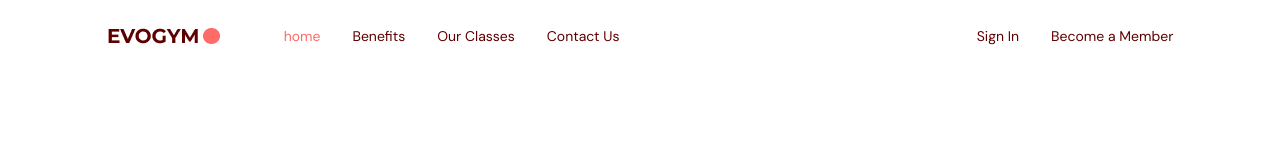
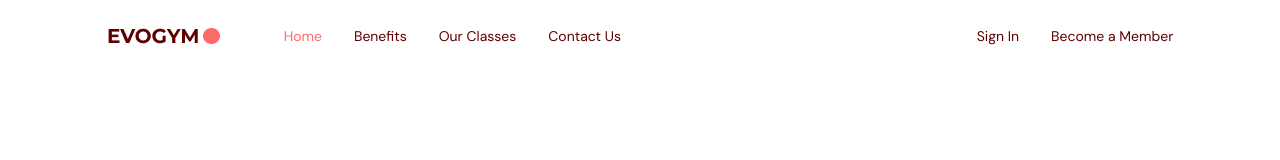
Before and after one commit to pavelFaraday/fitness-gym, a React (Vite) app: page / in a window 1280 px wide. Shown: the top 160 px of the page. Built offline with nearby package versions, Linux system fonts and the light colour scheme.

Commit message:
update misspelling

```diff
--- a/src/scenes/navbar/index.tsx
+++ b/src/scenes/navbar/index.tsx
@@ -21,7 +21,7 @@ const Navbar = ({ selectedPage, setSelectedPage }: Props) => {
             <div className={`${flexBetween} w-full`}>
               <div className={`${flexBetween} gap-8 text-sm`}>
                 <Link
-                  page="home"
+                  page="Home"
                   selectedPage={selectedPage}
                   setSelectedPage={setSelectedPage}
                 />
```
